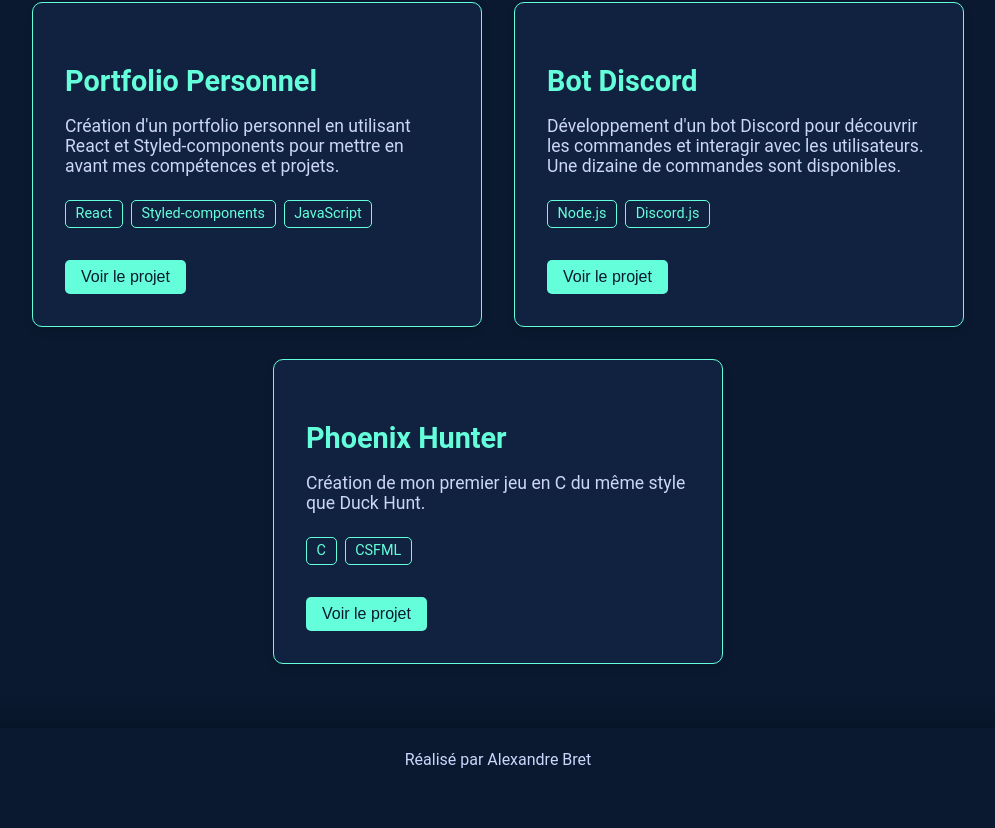
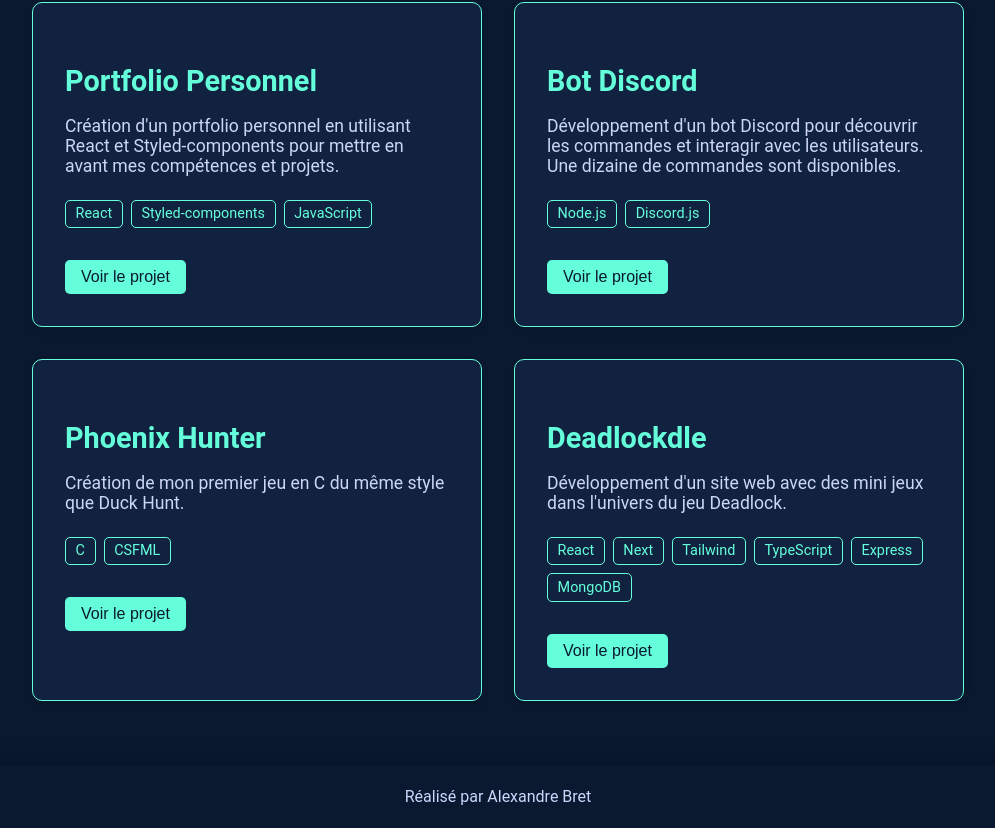
Before and after one commit to 1NainConnu34/portfolio, a React (Create React App) app: page / in a window 1280 px wide. Shown: the part 2743-3571 px from the top of the page, without its empty margins (142-1137 px from the left). Before the commit the page ends 3534 px from the top, so only its background shows below. Built offline with nearby package versions, Linux system fonts and the light colour scheme.

Commit message:
fixed link error and added deadlockdle project

```diff
--- a/src/components/Projects.js
+++ b/src/components/Projects.js
@@ -23,10 +23,20 @@ const projects = [
     technologies: ['C', 'CSFML'],
     link: 'https://github.com/1NainConnu34/Phoenix-Hunter',
   },
+  {
+    title: 'Deadlockdle',
+    description: 'Développement d\'un site web avec des mini jeux dans l\'univers du jeu Deadlock.',
+    technologies: ['React', 'Next', 'Tailwind', 'TypeScript', 'Express', 'MongoDB'],
+    link: 'https://deadlockdle.net',
+  },
 ];
 
 const Projects = () => {
   const [elementRef, isVisible] = useIntersectionObserver({ threshold: 0.1 });
+
+  const handleClick = (link) => {
+    window.open(link, '_blank', 'noopener,noreferrer');
+  };
 
   return (
     <ProjectsSection id="projects" ref={elementRef} $isVisible={isVisible}>
@@ -41,7 +51,7 @@ const Projects = () => {
                 <TechBadge key={i}>{tech}</TechBadge>
               ))}
             </Technologies>
-            <ProjectLink href={project.link} target="_blank" rel="noopener noreferrer">
+            <ProjectLink onClick={() => handleClick(project.link)}>
               Voir le projet
             </ProjectLink>
           </ProjectCard>
```
